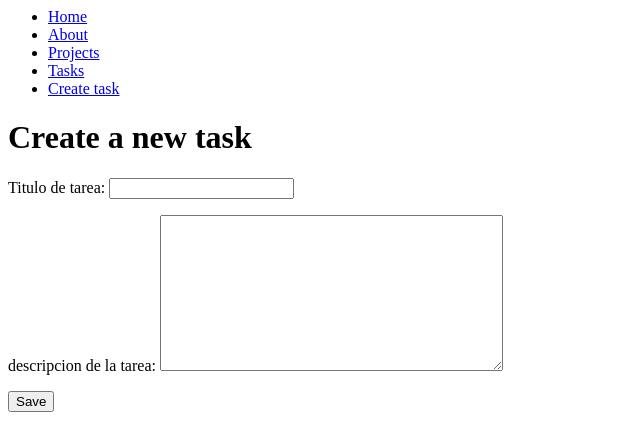
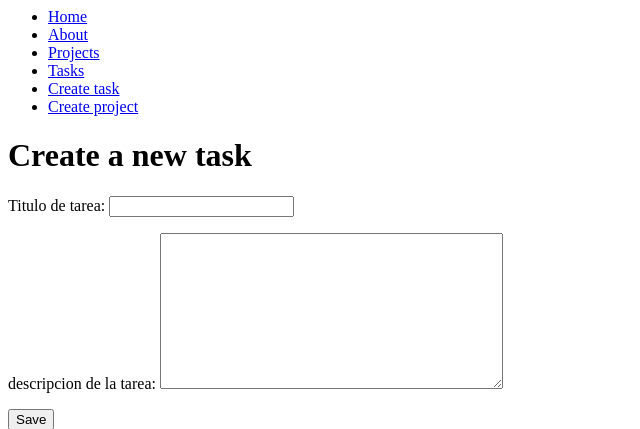
Before and after one commit to s3codecL/mySiteTask, a Django app: page /create_task/ in a window 1280 px wide. Shown: the top 429 px of the page, without its empty margins (0-640 px from the left). Run offline with Django 5.2, Linux system fonts and the light colour scheme.

Commit message:
Add Forms POST create_project.html. Add new class CreateNewProject. Reorganized directory structure in templates. Upd navigation in base.html. Add create_project.html template. Modified view accordingly.

```diff
--- a/myapp/forms.py
+++ b/myapp/forms.py
@@ -3,3 +3,6 @@ from django import forms
 class CreateNewTask(forms.Form):
     title = forms.CharField(label='Titulo de tarea', max_length=200)
     description = forms.CharField(label="descripcion de la tarea", widget=forms.Textarea)
+
+class CreateNewProject(forms.Form):
+    name = forms.CharField(label='Nombre del proyecto', max_length=200)
--- a/myapp/templates/layouts/base.html
+++ b/myapp/templates/layouts/base.html
@@ -5,6 +5,7 @@
         <li><a href="/projects">Projects</a></li>
         <li><a href="/tasks">Tasks</a></li>
         <li><a href="/create_task">Create task</a></li>
+        <li><a href="/create_project">Create project</a></li>
     </ul>
 </nav>
 
--- a/myapp/urls.py
+++ b/myapp/urls.py
@@ -8,4 +8,5 @@ urlpatterns = [
     path('projects/', views.projects),
     path('tasks/', views.tasks),
     path('create_task/', views.create_task),
+    path('create_project/', views.create_project),
 ]
--- a/myapp/views.py
+++ b/myapp/views.py
@@ -1,7 +1,7 @@
 from django.http import HttpResponse
 from .models import Project, Task
 from django.shortcuts import render, redirect
-from .forms import CreateNewTask
+from .forms import CreateNewTask, CreateNewProject
 
 # Create your views here.
 def index(request):
@@ -21,23 +21,36 @@ def about(request):
 def projects(request):
     #projects = list(Project.objects.values())
     projects = Project.objects.all()
-    return render(request, 'projects.html', {
+    return render(request, 'project/projects.html', {
         'projects': projects
     })
 
 def tasks(request):
     #task = get_object_or_404(Task, title=title)
     tasks = Task.objects.all()
-    return render(request, 'task.html', {
+    return render(request, 'task/task.html', {
         'tasks': tasks
     })
 
 def create_task(request):
     if request.method == 'GET':
-        return render(request, 'create_task.html', {
+        return render(request, 'task/create_task.html', {
             'form': CreateNewTask()
         })
     else:
         Task.objects.create(title=request.POST['title'],
                             description=request.POST['description'], project_id=2)
         return redirect('/tasks/')
+
+
+def create_project(request):
+    if request.method == 'GET':
+        return render(request, 'project/create_project.html', {
+            'form': CreateNewProject()
+        })
+    else:
+        project = Project.objects.create(name=request.POST['name'])
+        print(project)
+        return render(request, 'project/create_project.html', {
+            'form': CreateNewProject()
+        })
```
Also changed, not shown: myapp/templates/project/create_project.html (added, +15 -0 lines), db.sqlite3, myapp/templates/project/projects.html (renamed from myapp/templates/projects.html), myapp/templates/task/create_task.html (renamed from myapp/templates/create_task.html), myapp/templates/task/task.html (renamed from myapp/templates/task.html).
